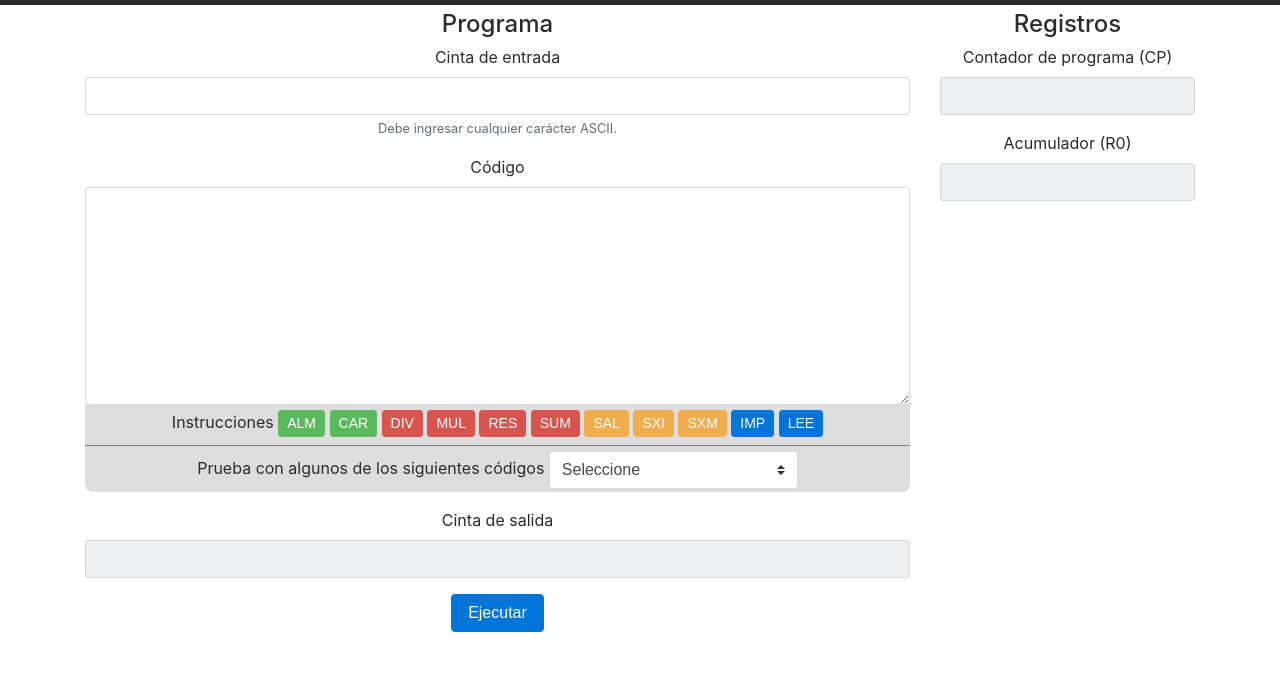
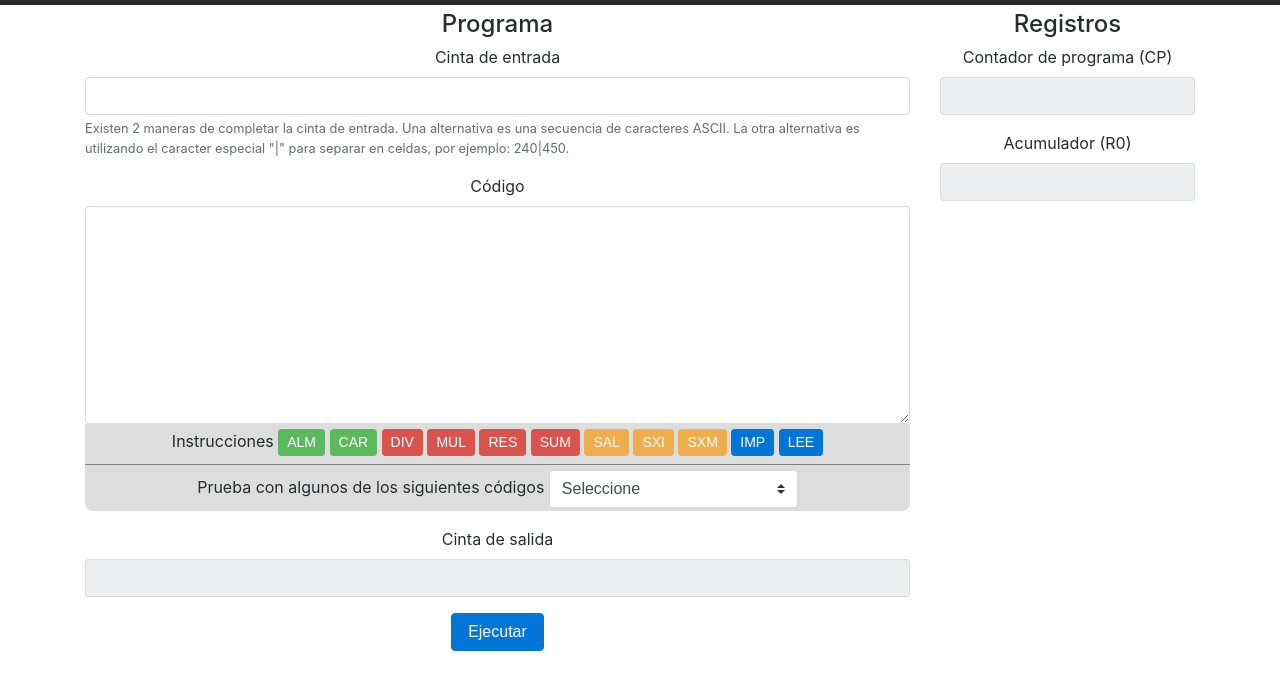
Before and after one commit to Gochip/ram, a website: page ram_web/public_html/index.html in a window 1280 px wide. Shown: the part 49-738 px from the top of the page. Drawn offline with Linux system fonts and the light colour scheme.

Commit message:
Mejoro texto de ayuda en la cinta de entrada

```diff
--- a/ram_web/public_html/index.html
+++ b/ram_web/public_html/index.html
@@ -25,7 +25,7 @@
                         <div class="form-group">
                             <label for="cintaEntrada">Cinta de entrada</label>
                             <input type="text" class="form-control" id="cintaEntrada">
-                            <small class="form-text text-muted">Debe ingresar cualquier carácter ASCII.</small>
+                            <small class="form-text text-muted" style="text-align: left">Existen 2 maneras de completar la cinta de entrada. Una alternativa es una secuencia de caracteres ASCII. La otra alternativa es utilizando el caracter especial "|" para separar en celdas, por ejemplo: 240|450.</small>
                         </div>
                         <div class="form-group">
                             <label for="programa">Código</label>
```
